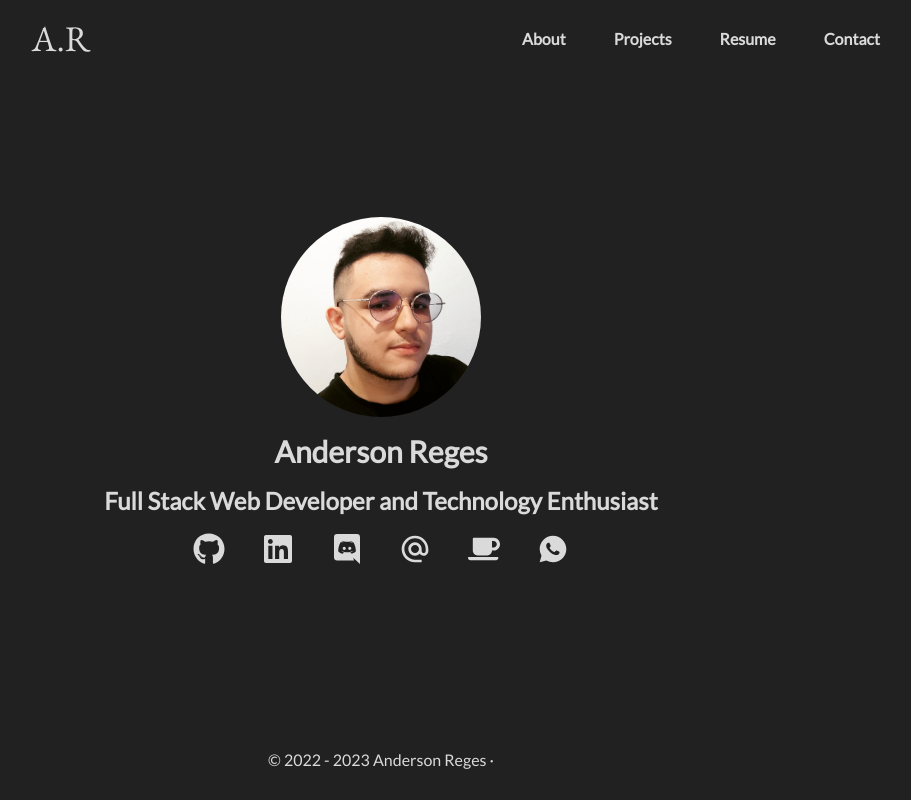
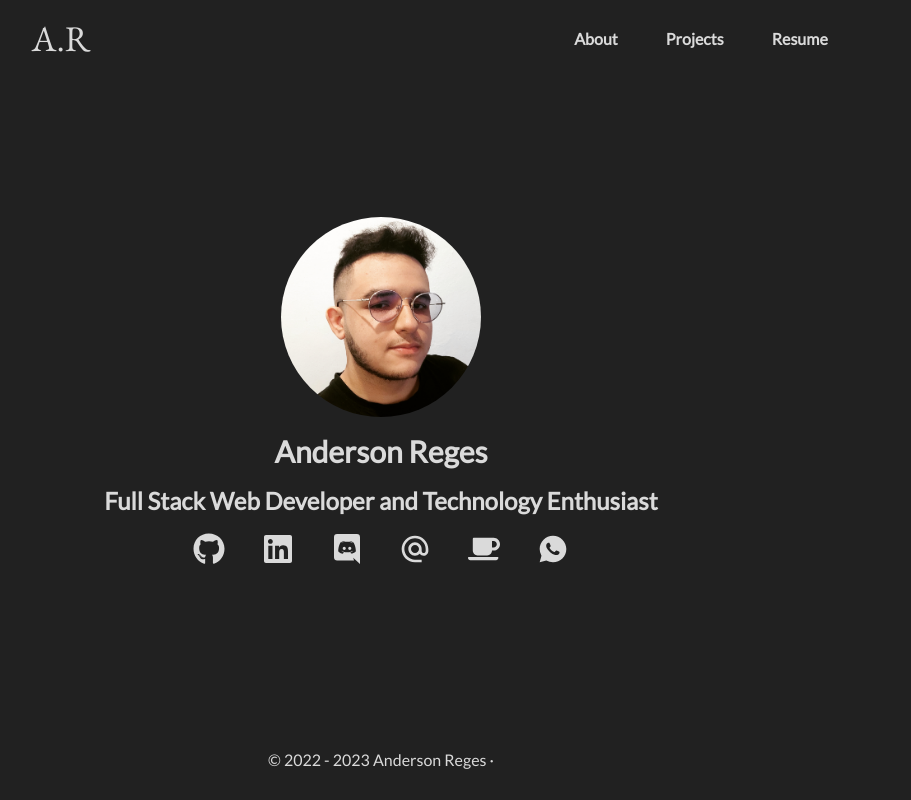
Before and after one commit to Anderson-Reges/my-portfolio, a Next.js app: page / in a window 1280 px wide. Shown: the whole page, without its empty margins (259-1170 px from the left). Built offline with nearby package versions, Linux system fonts and the light colour scheme.

Commit message:
Refac: removing contact page

```diff
--- a/components/Navbar.tsx
+++ b/components/Navbar.tsx
@@ -27,9 +27,6 @@ const NavBar: React.FC = () => {
         <Link href="/resume">
           <li className='transition hover:text-third hover:scale-105'>Resume</li>
         </Link>
-        <Link href="/contact">
-          <li className='transition hover:text-third hover:scale-105'>Contact</li>
-        </Link>
       </ul>
     </div>
   );
```
